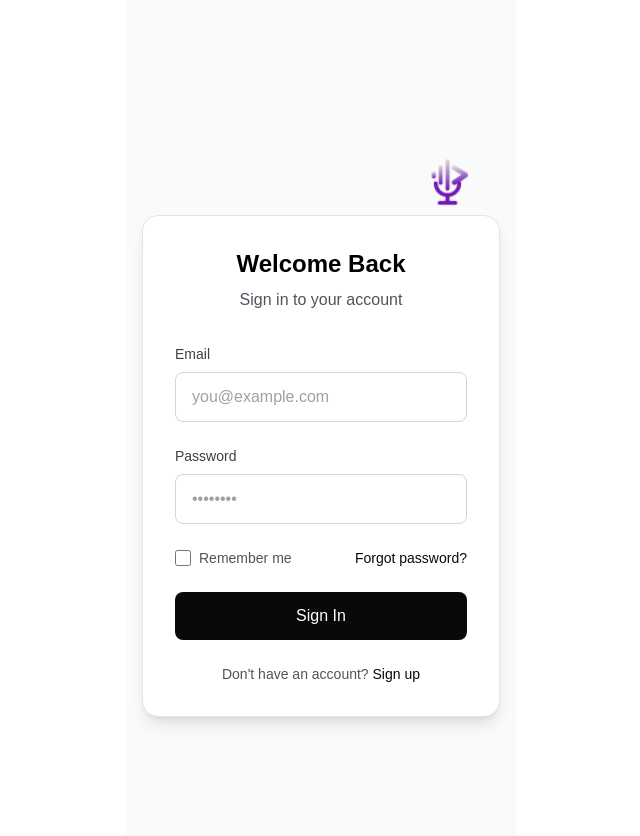
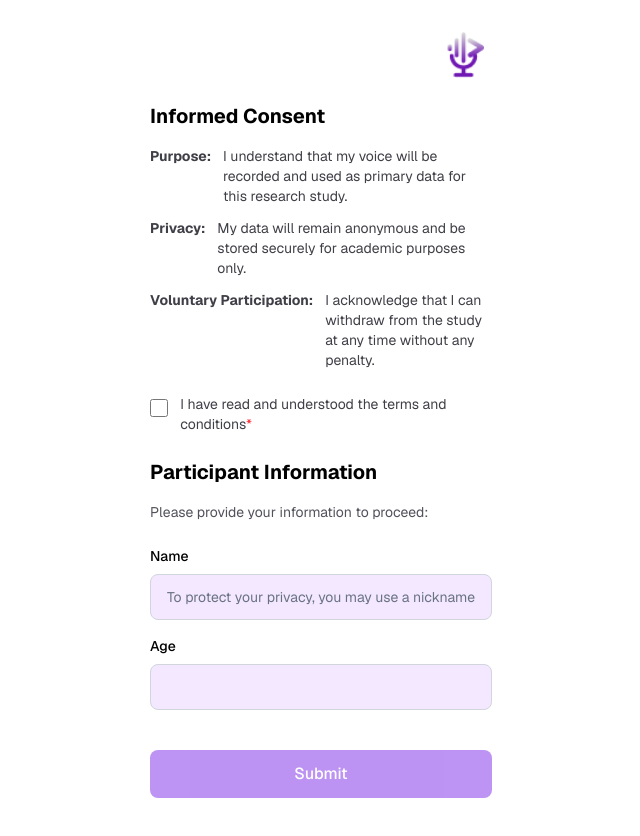
Before and after one commit to S1PPAW1T/project-HCI, a Next.js app in the folder frontend/: page /login in a window 1280 px wide. Shown: the top 836 px of the page, without its empty margins (319-959 px from the left). Built offline with nearby package versions, Linux system fonts and the light colour scheme.

Commit message:
login-page

```diff
--- a/frontend/app/login/page.tsx
+++ b/frontend/app/login/page.tsx
@@ -1,130 +1,140 @@
 "use client";
 
 import { useState } from "react";
-import Link from "next/link";
-
 import Image from "next/image";
 
 export default function LoginPage() {
-  const [email, setEmail] = useState("");
-  const [password, setPassword] = useState("");
+  const [name, setName] = useState("");
+  const [age, setAge] = useState("");
+  const [consent, setConsent] = useState(false);
   const [isLoading, setIsLoading] = useState(false);
 
   const handleSubmit = async (e: React.FormEvent) => {
     e.preventDefault();
     setIsLoading(true);
 
-    // Simulate login delay
+    // Simulate submission delay
     await new Promise((resolve) => setTimeout(resolve, 1000));
 
     setIsLoading(false);
-    // Add your login logic here
-    console.log("Login attempt:", { email, password });
+    console.log("Form submitted:", { name, age, consent });
   };
 
   return (
-    <div className="min-h-[844px] w-[390px] flex flex-col items-center justify-center bg-zinc-50 dark:bg-black px-4 mx-auto">
+    <div className="flex flex-col items-center justify-center min-h-[844px] w-[390px] mx-auto bg-white font-sans">
       {/* Logo */}
       <div className="w-full flex justify-end pt-8 pr-8">
-        <Image src="/picture/logo.png" alt="Logo" width={40} height={40} />
-      </div>
-      <div className="w-full max-w-[358px]">
-        <div className="bg-white dark:bg-zinc-900 rounded-2xl shadow-lg border border-zinc-200 dark:border-zinc-800 p-8 mt-2">
-          {/* Header */}
-          <div className="text-center mb-8">
-            <h1 className="text-2xl font-bold text-black dark:text-white">
-              Welcome Back
-            </h1>
-            <p className="text-zinc-600 dark:text-zinc-400 mt-2">
-              Sign in to your account
-            </p>
+        <Image src="/picture/logo.png" alt="Logo" width={40} height={49} />
       </div>
 
-          {/* Form */}
-          <form onSubmit={handleSubmit} className="space-y-6">
-            {/* Email Field */}
+      {/* Content */}
+      <main className="flex flex-col items-center justify-center flex-1 w-full px-6 pt-2 pb-8">
+        <div className="space-y-6 w-full">
+          {/* Informed Consent Section */}
+          <div>
+            <h2 className="text-xl font-bold text-black mb-4">
+              Informed Consent
+            </h2>
+
+            <ul className="space-y-3 text-sm text-zinc-700">
+              <li className="flex gap-3">
+                <span className="font-bold min-w-fit">Purpose:</span>
+                <span>
+                  I understand that my voice will be recorded and used as primary data for this research study.
+                </span>
+              </li>
+              <li className="flex gap-3">
+                <span className="font-bold min-w-fit">Privacy:</span>
+                <span>
+                  My data will remain anonymous and be stored securely for academic purposes only.
+                </span>
+              </li>
+              <li className="flex gap-3">
+                <span className="font-bold min-w-fit">Voluntary Participation:</span>
+                <span>
+                  I acknowledge that I can withdraw from the study at any time without any penalty.
+                </span>
+              </li>
+            </ul>
+
+            {/* Consent Checkbox */}
+            <div className="mt-6 flex items-start gap-3">
+              <input
+                id="consent"
+                type="checkbox"
+                checked={consent}
+                onChange={(e) => setConsent(e.target.checked)}
+                className="w-5 h-5 mt-1 rounded border-2 border-purple-500 cursor-pointer"
+              />
+              <label htmlFor="consent" className="text-sm text-zinc-700 cursor-pointer">
+                I have read and understood the terms and conditions
+                <span className="text-red-500">*</span>
+              </label>
+            </div>
+          </div>
+
+          {/* Participant Information Section */}
+          <div>
+            <h2 className="text-xl font-bold text-black mb-4">
+              Participant Information
+            </h2>
+
+            <p className="text-sm text-zinc-600 mb-6">
+              Please provide your information to proceed:
+            </p>
+
+            <div className="space-y-4">
+              {/* Name Field */}
               <div>
                 <label
-                htmlFor="email"
-                className="block text-sm font-medium text-zinc-700 dark:text-zinc-300 mb-2"
+                  htmlFor="name"
+                  className="block text-sm font-medium text-black mb-2"
                 >
-                Email
+                  Name
                 </label>
                 <input
-                id="email"
-                name="email"
-                type="email"
-                autoComplete="email"
+                  id="name"
+                  type="text"
+                  value={name}
+                  onChange={(e) => setName(e.target.value)}
+                  placeholder="To protect your privacy, you may use a nickname or initials"
+                  className="w-full px-4 py-3 rounded-lg border border-gray-300 bg-purple-100 text-black placeholder-gray-500 focus:outline-none focus:ring-2 focus:ring-purple-500 transition-colors text-sm"
                   required
-                value={email}
-                onChange={(e) => setEmail(e.target.value)}
-                className="w-full px-4 py-3 rounded-lg border border-zinc-300 dark:border-zinc-700 bg-white dark:bg-zinc-800 text-black dark:text-white placeholder-zinc-400 focus:outline-none focus:ring-2 focus:ring-zinc-500 focus:border-transparent transition-colors"
-                placeholder="you@example.com"
                 />
               </div>
 
-            {/* Password Field */}
+              {/* Age Field */}
               <div>
                 <label
-                htmlFor="password"
-                className="block text-sm font-medium text-zinc-700 dark:text-zinc-300 mb-2"
+                  htmlFor="age"
+                  className="block text-sm font-medium text-black mb-2"
                 >
-                Password
+                  Age
                 </label>
                 <input
-                id="password"
-                name="password"
-                type="password"
-                autoComplete="current-password"
+                  id="age"
+                  type="number"
+                  value={age}
+                  onChange={(e) => setAge(e.target.value)}
+                  className="w-full px-4 py-3 rounded-lg border border-gray-300 bg-purple-100 text-black placeholder-gray-500 focus:outline-none focus:ring-2 focus:ring-purple-500 transition-colors text-sm"
                   required
-                value={password}
-                onChange={(e) => setPassword(e.target.value)}
-                className="w-full px-4 py-3 rounded-lg border border-zinc-300 dark:border-zinc-700 bg-white dark:bg-zinc-800 text-black dark:text-white placeholder-zinc-400 focus:outline-none focus:ring-2 focus:ring-zinc-500 focus:border-transparent transition-colors"
-                placeholder="••••••••"
                 />
               </div>
-
-            {/* Remember Me & Forgot Password */}
-            <div className="flex items-center justify-between">
-              <label className="flex items-center">
-                <input
-                  type="checkbox"
-                  className="w-4 h-4 rounded border-zinc-300 dark:border-zinc-600 text-zinc-900 dark:text-white focus:ring-zinc-500"
-                />
-                <span className="ml-2 text-sm text-zinc-600 dark:text-zinc-400">
-                  Remember me
-                </span>
-              </label>
-              <Link
-                href="/forgot-password"
-                className="text-sm font-medium text-zinc-950 dark:text-zinc-50 hover:underline"
-              >
-                Forgot password?
-              </Link>
+            </div>
           </div>
 
           {/* Submit Button */}
+          <form onSubmit={handleSubmit} className="flex justify-center pt-4 w-full">
             <button
               type="submit"
-              disabled={isLoading}
-              className="w-full py-3 px-4 bg-zinc-950 dark:bg-white text-white dark:text-black font-medium rounded-lg hover:bg-zinc-800 dark:hover:bg-zinc-200 transition-colors disabled:opacity-50 disabled:cursor-not-allowed"
+              disabled={isLoading || !consent || !name || !age}
+              className="w-full h-[48px] bg-[#7C2AE8] text-white font-medium rounded-lg hover:bg-[#6a23c8] transition-colors disabled:opacity-50 disabled:cursor-not-allowed text-base"
             >
-              {isLoading ? "Signing in..." : "Sign In"}
+              {isLoading ? "Submitting..." : "Submit"}
             </button>
           </form>
-
-          {/* Sign Up Link */}
-          <p className="mt-6 text-center text-sm text-zinc-600 dark:text-zinc-400">
-            Don&apos;t have an account?{" "}
-            <Link
-              href="/signup"
-              className="font-medium text-zinc-950 dark:text-zinc-50 hover:underline"
-            >
-              Sign up
-            </Link>
-          </p>
         </div>
-      </div>
+      </main>
     </div>
   );
 }
--- a/frontend/app/page.tsx
+++ b/frontend/app/page.tsx
@@ -1,11 +1,18 @@
+"use client";
+
 import Image from "next/image";
+import { useState } from "react";
+import { useRouter } from "next/navigation";
 
 export default function Home() {
+  const [showConsent, setShowConsent] = useState(false);
+  const router = useRouter();
+
   return (
     <div className="flex flex-col items-center justify-center min-h-[844px] w-[390px] mx-auto bg-white font-sans">
       {/* Logo */}
       <div className="w-full flex justify-end pt-8 pr-8">
-        <Image src="/picture/logo.png" alt="Logo" width={40} height={40} />
+        <Image src="/picture/logo.png" alt="Logo" width={40} height={49} />
       </div>
       {/* Content */}
       <main className="flex flex-col items-center justify-center flex-1 w-full px-6 pt-2 pb-8">
@@ -23,6 +30,7 @@ export default function Home() {
         {/* Main Button */}
         <button
           className="w-[320px] h-[64px] bg-[#7C2AE8] text-white text-2xl font-medium rounded-full mb-3 shadow-md hover:bg-[#6a23c8] transition-colors"
+          onClick={() => setShowConsent(true)}
         >
           เริ่มทำแบบประเมิน
         </button>
@@ -39,6 +47,42 @@ export default function Home() {
         </div>
         <div className="text-xs text-zinc-400 text-center mt-2">Produced by: Group 3-S</div>
       </main>
+
+      {/* Consent Popup Modal */}
+      {showConsent && (
+        <div className="fixed inset-0 z-50 flex items-center justify-center bg-black/30 backdrop-blur-sm">
+          <div className="bg-white rounded-2xl shadow-lg p-8 w-[280px] relative">
+            {/* Close Button */}
+            <button
+              className="absolute top-4 right-4 text-gray-400 hover:text-gray-600 text-2xl w-8 h-8 flex items-center justify-center rounded-full hover:bg-gray-100"
+              onClick={() => setShowConsent(false)}
+              aria-label="Close"
+            >
+              ×
+            </button>
+
+            {/* Content */}
+            <div className="mt-2">
+              <ul className="text-sm text-gray-700 mb-6 space-y-3 list-disc pl-5 text-left">
+                <li>I understand that my voice will be recorded for research purposes.</li>
+                <li>My data will remain anonymous and be stored securely for academic use only.</li>
+                <li>I can withdraw from the study at any time without any penalty.</li>
+              </ul>
+            </div>
+
+            {/* Button */}
+            <button
+               className="w-full h-12 bg-[#7C2AE8] text-white text-base font-medium rounded-lg hover:bg-[#6a23c8] transition-colors"
+               onClick={() => {
+               setShowConsent(false);
+               router.push("/login");
+  }}
+            >
+              I AGREE & START
+            </button>
+          </div>
+        </div>
+      )}
     </div>
   );
 }
```
Lines whose indentation alone changed are shown as unchanged.
